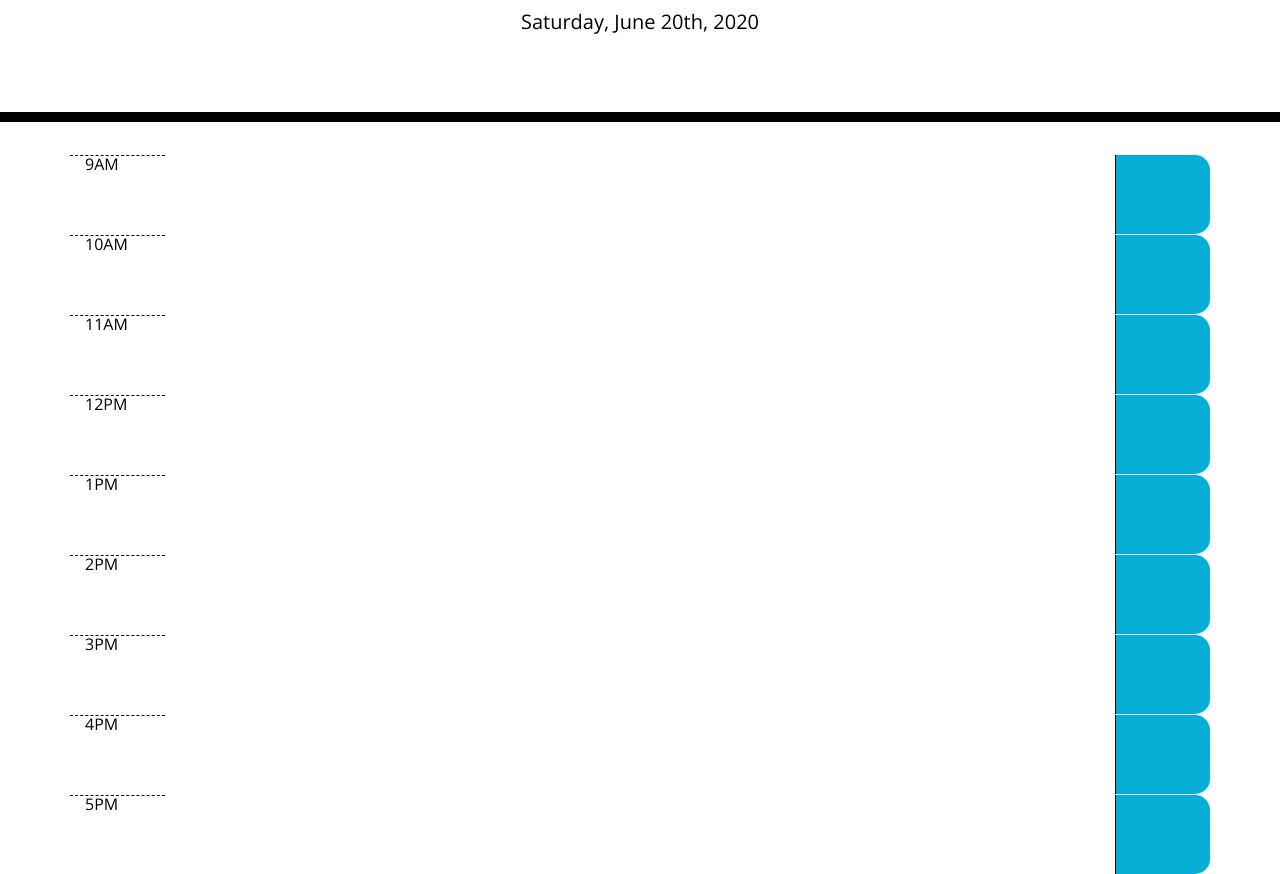
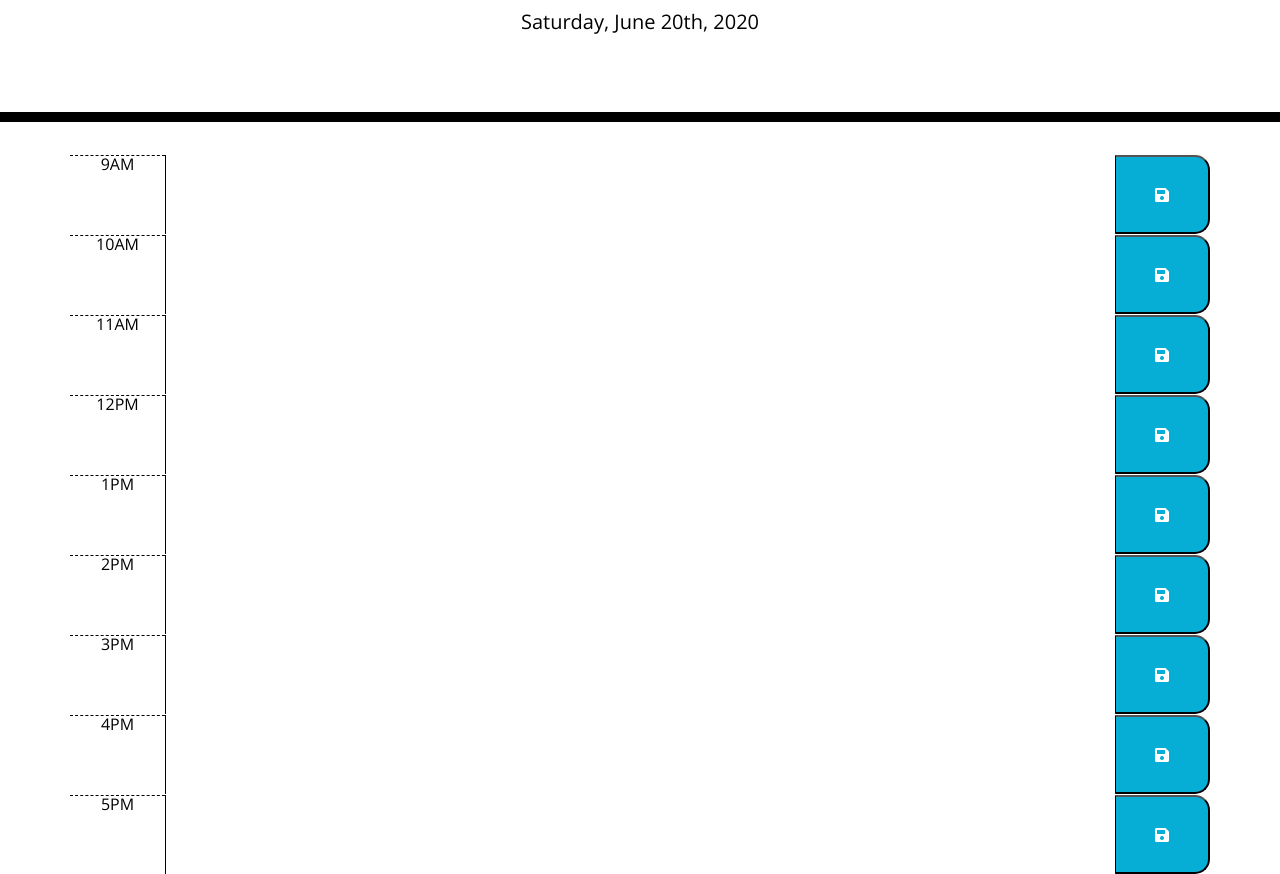
Before and after one commit to WubbleuTea/work-day-planner, a plain HTML site: page index.html in a window 1280 px wide. Shown: the part 182-1056 px from the top of the page. Drawn offline with nearby package versions, Linux system fonts and the light colour scheme.

Commit message:
started functionality of localStorage

```diff
--- a/assets/js/script.js
+++ b/assets/js/script.js
@@ -1,27 +1,73 @@
 //creates a variable to store current date
 var now = moment().format("dddd, MMMM Do, YYYY");
+
+var updateHour = function() {
+  $('time-block').each(function(hour) {
+    var blockHour = hour.id.split('-')[1]
+    console.log(blockHour)
+    if (blockHour < currentHour) {
+      hour.addClass('past')
+    } else if (blockHour === currentHour) {
+     hour.removeClass('past')
+     hour.addClass('present')
+    } else {
+      hour.removeClass('past')
+      hour.removeClass('present')
+      hour.addClass('future')
+    };
+  })
+  };
 
 //adds current day to the page
 $("#currentDay").append("<p class='body'>" + now + "</p>");
 
 //on click of text field
-$(".hour-group").on("click", ".textarea", function(){
+$(".hour-group").on("click", "textarea", function(){
     console.log("Clicked on where the text area should go")
 
 
   });
 
-  $(".hour-group").on("blur", ".textarea", function(){
-      console.log("this has been blurred")
+  // $(".hour-group").on("blur", "textarea", function(){
+  //     console.log("this has been blurred")
 
 
+  // });
+//save button functionality
+$(".saveBtn").on("click", function() {
+  var currentButton = $(this)[0];
+  console.log(currentButton);
+
+    var value = $(this)
+    .siblings('.description')
+    .val();
+
+    var time = $(this)
+      .parent()
+      .attr("id");
+
+    localStorage.setItem(time, value)
   });
-//save button functionality
-$(".hour-group").on("click", ".saveBtn", function(){
-    console.log("Clicked on saveBtn")
 
 
-  });
+
+  // });
 
   //need jquery to test every time to see if the current time is past the time we currently on?
     // data ids? data-hour = #?
+
+
+  // This all goes together.
+    //$(document).ready(function(){
+      //Need to get current time using moment but only hours
+        //for loop
+        //split at dash
+          //array of times at grabbing at index 1 because index 0 is hour
+      //$("#time-block") if {check for time past} else if {check for time now} else {future}
+   // })
+
+
+  // on the .ready function it needs to check localStorage to
+  for (var i = 9; i<= 17; i++) {
+    $(`#hour-${i} .description`).val(localStorage.getItem(`hour- ${i}`))
+  }
--- a/index.html
+++ b/index.html
@@ -31,50 +31,50 @@
     </header>
     <div class="container">
       <!-- Timeblocks go here -->
-      <div id="hourNine" class="row hour-group">
+      <div id="hour-9" class="row hour-group time-block">
         <div  class="col-1 hour">9AM</div>
-        <div class="col-10 textarea" id="toDoItem"></div>
-        <div class="col-1 saveBtn"></div>
+        <textarea class="col-10 description" id="toDoItem"></textarea>
+        <button class="col-1 saveBtn"><i class="fas fa-save"></i></button>
       </div>
-      <div id="hourTen" class="row">
+      <div id="hour-10" class="row hour-group time-block">
         <div  class="col-1 hour">10AM</div>
-        <div class="col-10"></div>
-        <div class="col-1 saveBtn"></div>
+        <textarea class="col-10 description" id="toDoItem"></textarea>
+        <button class="col-1 saveBtn"><i class="fas fa-save"></i></button>
       </div>
-      <div id="hourEleven" class="row">
+      <div id="hour-11" class="row hour-group time-block">
         <div  class="col-1 hour">11AM</div>
-        <div class="col-10"></div>
-        <div class="col-1 saveBtn"></div>
+        <textarea class="col-10 description" id="toDoItem"></textarea>
+        <button class="col-1 saveBtn"><i class="fas fa-save"></i></button>
       </div>
-      <div id="hourTwelve" class="row">
+      <div id="hour-12" class="row hour-group time-block">
         <div  class="col-1 hour">12PM</div>
-        <div class="col-10"></div>
-        <div class="col-1 saveBtn"></div>
+        <textarea class="col-10 description" id="toDoItem"></textarea>
+        <button class="col-1 saveBtn"><i class="fas fa-save"></i></button>
       </div>
-      <div id="hourThirteen" class="row">
+      <div id="hour-13" class="row hour-group time-block">
         <div  class="col-1 hour">1PM</div>
-        <div class="col-10"></div>
-        <div class="col-1 saveBtn"></div>
+        <textarea class="col-10 description" id="toDoItem"></textarea>
+        <button class="col-1 saveBtn"><i class="fas fa-save"></i></button>
       </div>
-      <div id="hourFourteen" class="row">
+      <div id="hour-14" class="row hour-group time-block">
         <div  class="col-1 hour">2PM</div>
-        <div class="col-10"></div>
-        <div class="col-1 saveBtn"></div>
+        <textarea class="col-10 description" id="toDoItem"></textarea>
+        <button class="col-1 saveBtn"><i class="fas fa-save"></i></button>
       </div>
-      <div id="hourFifteen" class="row">
+      <div id="hour-15" class="row hour-group time-block">
         <div  class="col-1 hour">3PM</div>
-        <div class="col-10"></div>
-        <div class="col-1 saveBtn"></div>
+        <textarea class="col-10 description" id="toDoItem"></textarea>
+        <button class="col-1 saveBtn"><i class="fas fa-save"></i></button>
       </div>
-      <div id="hourSixteen" class="row">
+      <div id="hour-16" class="row hour-group time-block">
         <div  class="col-1 hour">4PM</div>
-        <div class="col-10"></div>
-        <div class="col-1 saveBtn"></div>
+        <textarea class="col-10 description" id="toDoItem"></textarea>
+        <button class="col-1 saveBtn"><i class="fas fa-save"></i></button>
       </div>
-      <div id="hourSeventeen" class="row">
+      <div id="hour-17" class="row hour-group time-block">
         <div  class="col-1 hour">5PM</div>
-        <div class="col-10"></div>
-        <div class="col-1 saveBtn"></div>
+        <textarea class="col-10 description" id="toDoItem"></textarea>
+        <button class="col-1 saveBtn"><i class="fas fa-save"></i></button>
       </div>
 
     </div>
```
